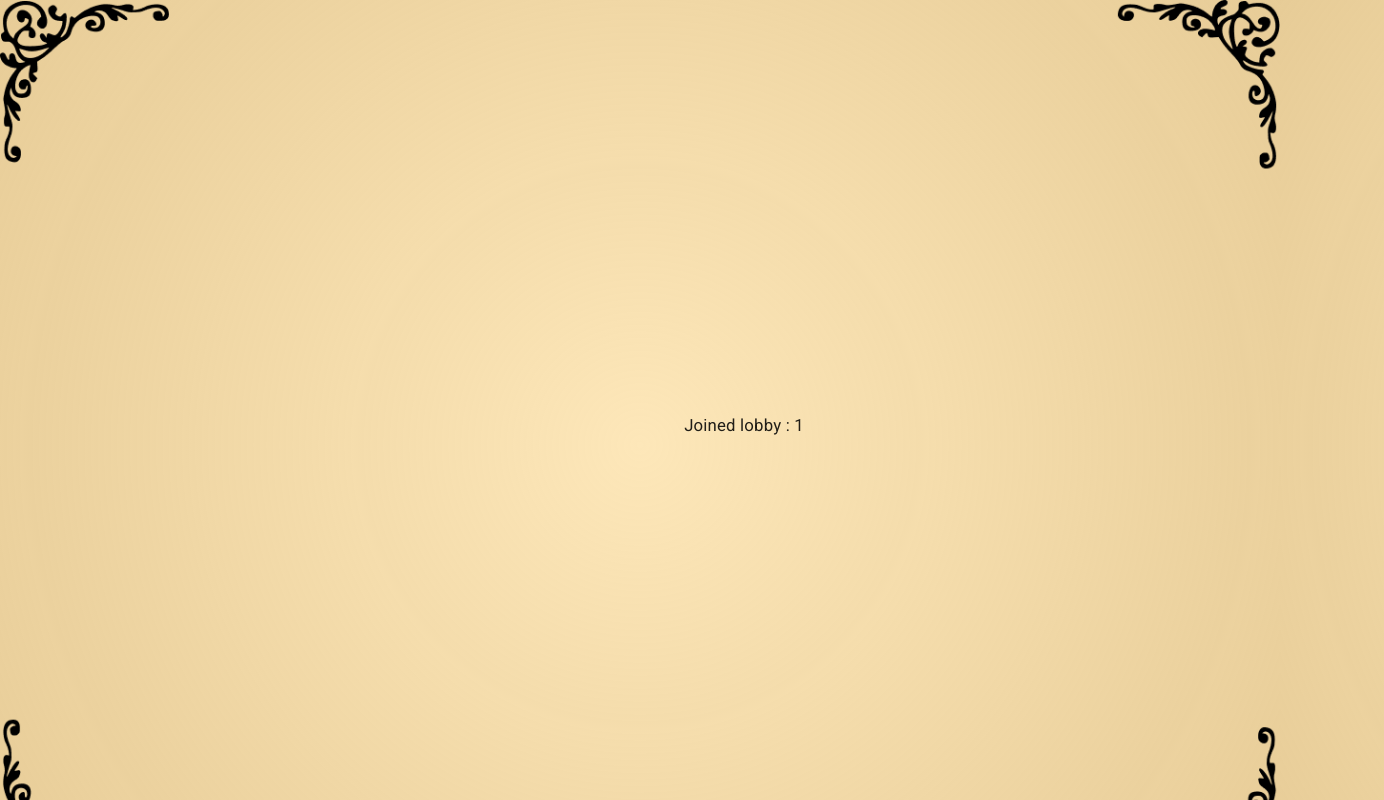
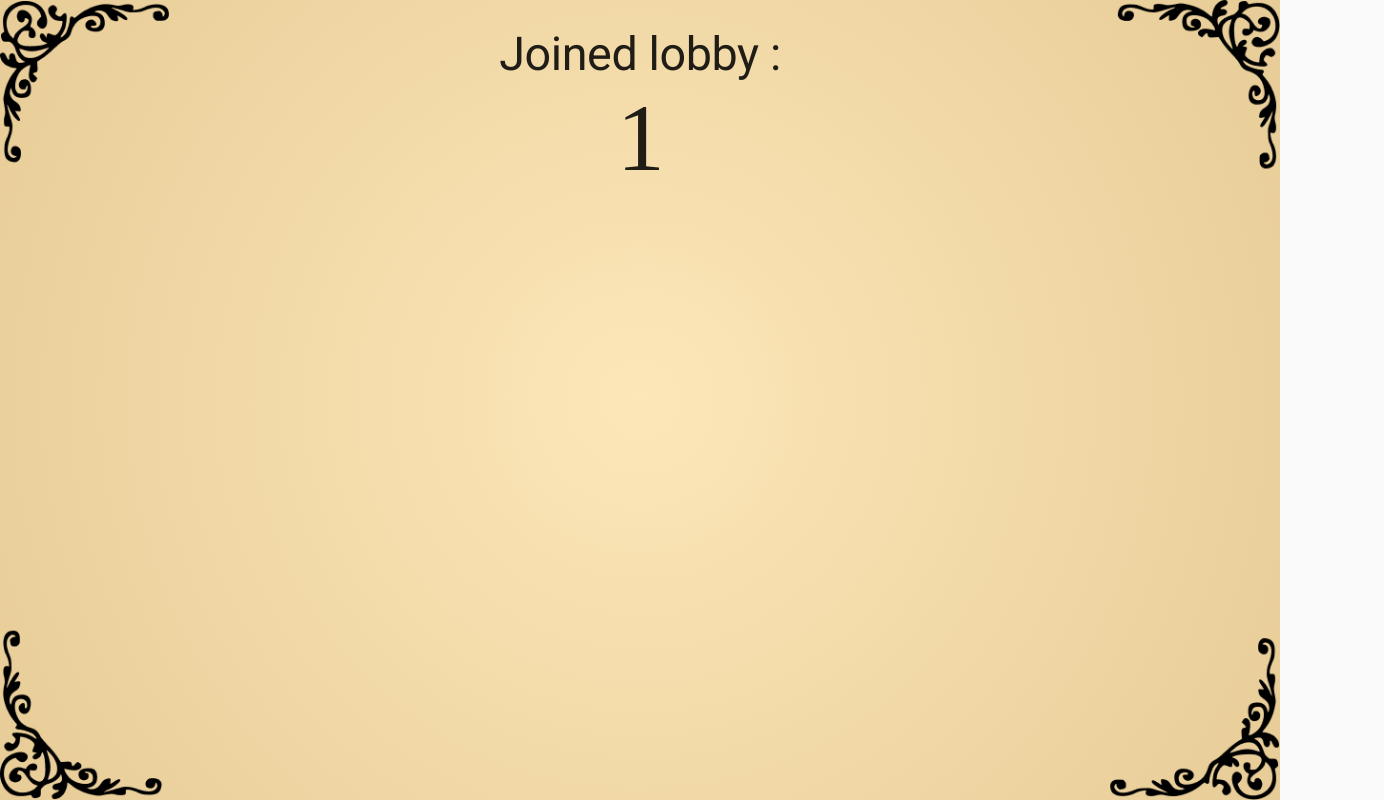
Before and after one commit to abelHodasz/carcasstwwo-react, a React (Create React App) app: page /lobby/1 in a window 1280 px wide. Shown: the top 800 px of the page, 1384 px wide, since content can reach past the window. Built offline with nearby package versions, Linux system fonts and the light colour scheme.

Commit message:
Styled lobby

```diff
--- a/src/pages/Lobby/Lobby.js
+++ b/src/pages/Lobby/Lobby.js
@@ -1,8 +1,7 @@
-import React, { useState, useEffect, useContext } from "react";
+import React, { useState, useEffect, useContext, Fragment } from "react";
 import { useParams } from "react-router-dom";
 import { HubConnectionContext } from "../../context/HubConnectionContext";
-import "./Lobby.css";
-import { Button } from "@material-ui/core";
+import { Typography, Box, Button, Container } from "../../themes/components";
 
 export default function Lobby(props) {
     const { code } = useParams();
@@ -12,7 +11,9 @@ export default function Lobby(props) {
     const usersJsX = (
         <ul>
             {users.map((user) => (
-                <li key={user.connectionId}>{user.name}</li>
+                <li key={user.connectionId}>
+                    <Typography>{user.name}</Typography>
+                </li>
             ))}
         </ul>
     );
@@ -31,27 +32,23 @@ export default function Lobby(props) {
         hubConnection.invoke("StartGame", code);
     };
 
-    if (users.length !== 0) {
-        return (
-            <div className="app">
-                <div className="lobby">
-                    <div>Joined lobby : {code}</div>
+    return (
+        <Box centertext className="app">
+            <Typography variant="h2">Joined lobby : </Typography>
+            <Typography variant="h1">{code}</Typography>
+            {!!users.length && (
+                <Fragment>
                     <div className="users">{usersJsX}</div>
                     <Button
                         className="start-btn"
                         color="primary"
+                        variant="contained"
                         onClick={onStartGame}
                     >
                         Start
                     </Button>
-                </div>
-            </div>
-        );
-    } else {
-        return (
-            <div className="app">
-                <div className="lobby">Joined lobby : {code}</div>
-            </div>
-        );
-    }
+                </Fragment>
+            )}
+        </Box>
+    );
 }
```
